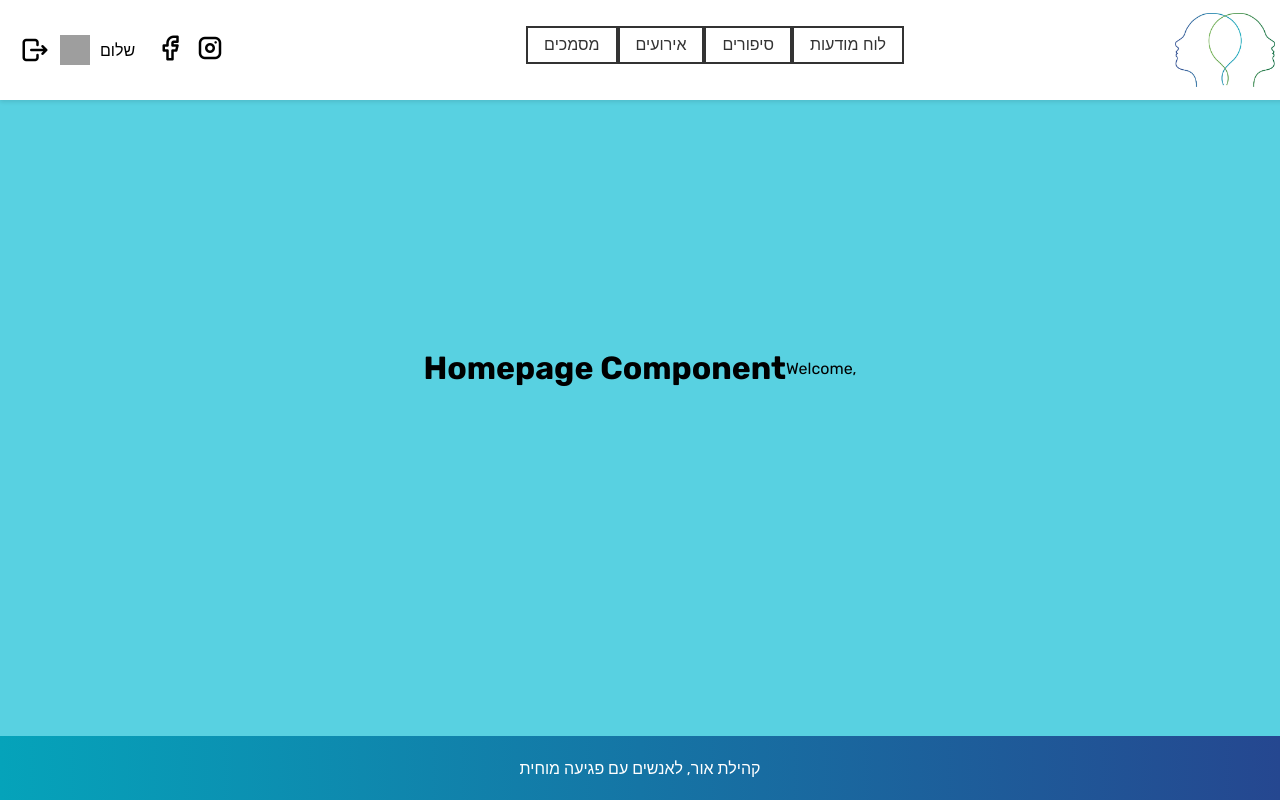
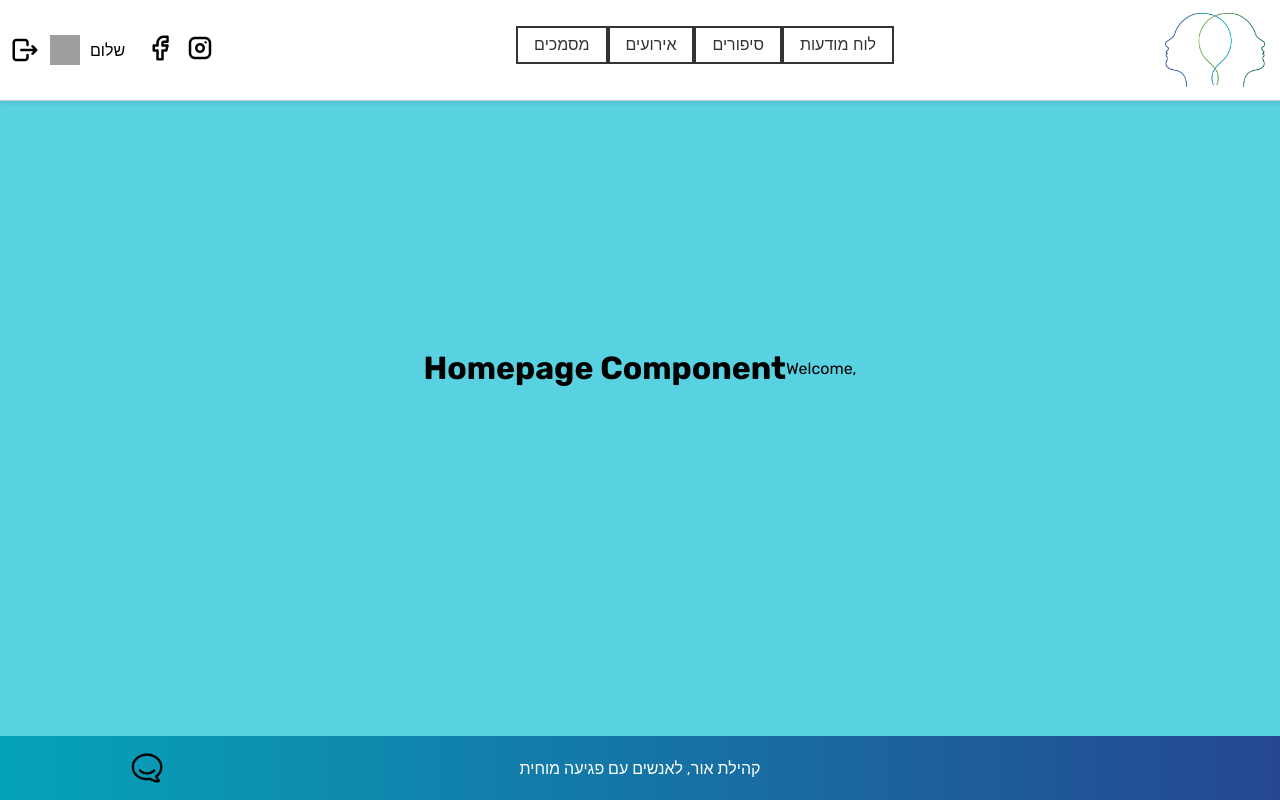
Before and after one commit to TzlilMa/Or-community-association, a React (Create React App) app in the folder my-app/: page / in a window 1280 px wide. Built offline with nearby package versions, Linux system fonts and the light colour scheme; no server answers; the database is empty; sample sign-in values are in the browser's storage; grey boxes are pictures that could not be loaded.

Commit message:
add chat to app.js

```diff
--- a/my-app/src/App.css
+++ b/my-app/src/App.css
@@ -1,4 +1,4 @@
-/* App.css */
+/* src/App.css */
 body, html, #root, .App {
   height: 100%;
   width: 100%;
@@ -70,7 +70,7 @@ body, html, #root, .App {
 /* Style for the footer */
 .footer {
   width: 100%;
-  height: 8%; /* Footer takes up the bottom 8% of the page */
+  height: 8%;
   background: linear-gradient(90deg, #05A3BA 0%, #254790 100%);
   display: flex;
   align-items: center;
@@ -78,4 +78,42 @@ body, html, #root, .App {
   color: white;
   text-align: center;
   margin-top: auto;
+  position: relative;
 }
+
+.chat-icon {
+  position: absolute;
+  width: 3%;
+  left: 10%;
+  cursor: pointer;
+  transition: width 0.3s ease-out; /* Smooth transition for width change */
+}
+
+.chat-icon:hover {
+  width: 3.5%;
+  animation: chat-icon-hover 0.8s ease-in-out; /* Add animation on hover */
+}
+
+@keyframes chat-icon-hover {
+  0% {
+    transform: rotateZ(0deg); /* Start position: no rotation */
+  }
+  25% {
+    transform: rotateZ(-5deg); /* First tilt left */
+  }
+  50% {
+    transform: rotateZ(5deg); /* Tilt right */
+  }
+  75% {
+    transform: rotateZ(-5deg); /* Second tilt left */
+  }
+  100% {
+    transform: rotateZ(0deg); /* End position: return to no rotation */
+  }
+}
+
+
+
+.footer-content {
+  margin-left: 40px;
+}
--- a/my-app/src/App.js
+++ b/my-app/src/App.js
@@ -8,6 +8,8 @@ import Homepage from './pages/homepage';
 import RegistrationForm from './pages/registrationFormPage';
 import ResetPassword from './pages/resetPwdPage';
 import Documents from './components/Documents';
+import Chat from './components/Chat';
+import chatIcon from './assets/chat-icon.png';
 import CardGrid from './components/CardGrid'; // Ensure this import is correct
 import { auth } from './fireBase/firebase';
 import './App.css'; // Global CSS if any
@@ -15,6 +17,8 @@ import PrivateRoute from './PrivateRoute';
 
 const App = () => {
   const [isAuthenticated, setIsAuthenticated] = useState(false);
+  const [showChat, setShowChat] = useState(false);
+
   useEffect(() => {
     const unsubscribe = auth.onAuthStateChanged((user) => {
       if (user) {
@@ -26,6 +30,10 @@ const App = () => {
     return () => unsubscribe();
   }, []);
 
+  const toggleChat = () => {
+    setShowChat(!showChat);
+  };
+
   return (
     <div className="App">
       <Header/>
@@ -36,6 +44,7 @@ const App = () => {
               <Route path="/" element={<Homepage />} />
               <Route path="/calendar" element={<Calendar />} />
               <Route path="/profile" element={<PersonalArea/>} />
+              <Route path="/chat" element={<Chat/>} />
               <Route
                 path="/documents"
                 element={
@@ -59,8 +68,17 @@ const App = () => {
         )}
       </div>
       <footer className="footer">
+        {isAuthenticated && (
+          <img
+            src={chatIcon}
+            alt="chat"
+            className="chat-icon"
+            onClick={toggleChat}
+          />
+        )}
         קהילת אור, לאנשים עם פגיעה מוחית
       </footer>
+      {showChat && <Chat />} {/* Render Chat component if showChat is true */}
     </div>
   );
 };
```
